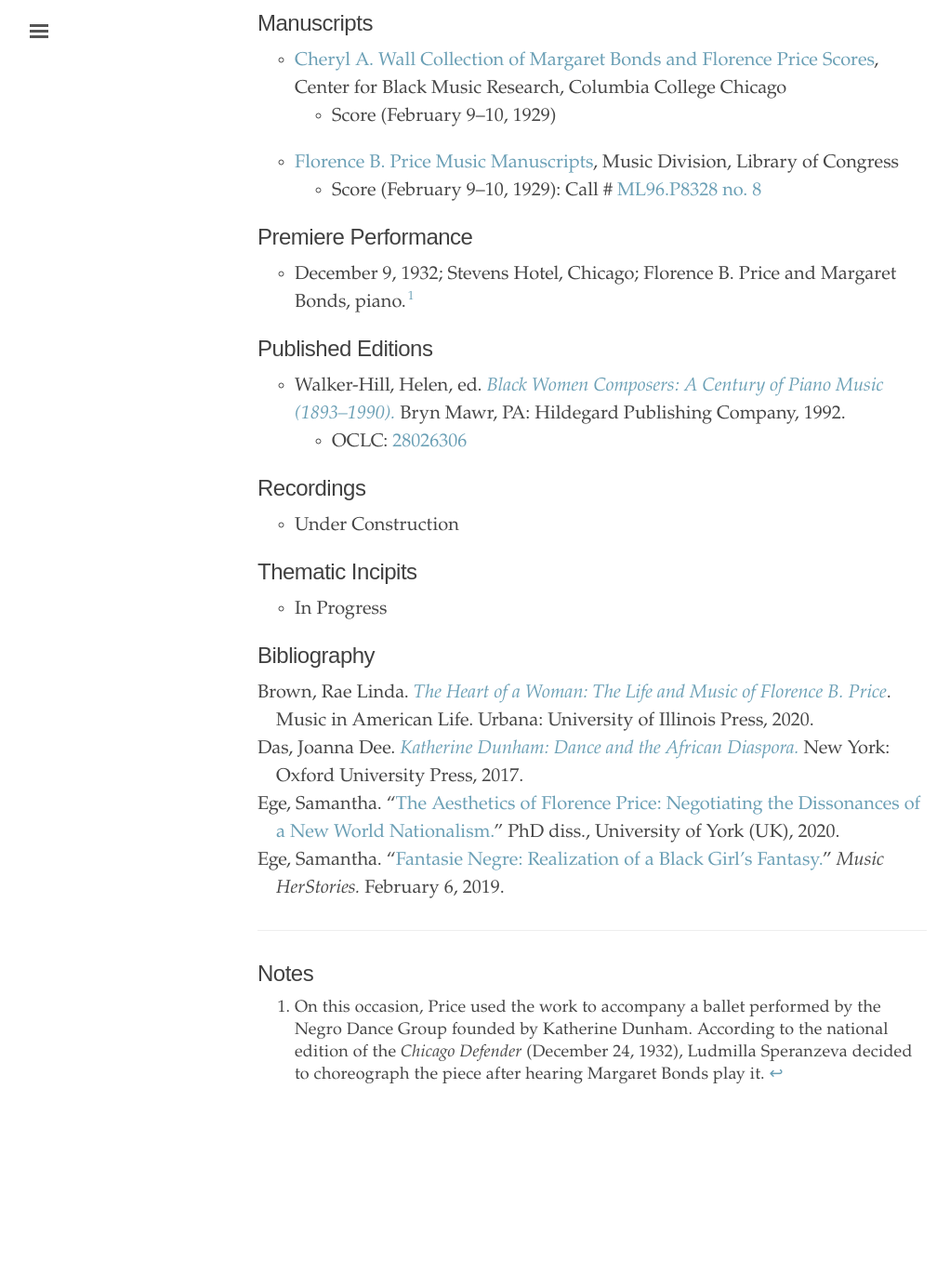
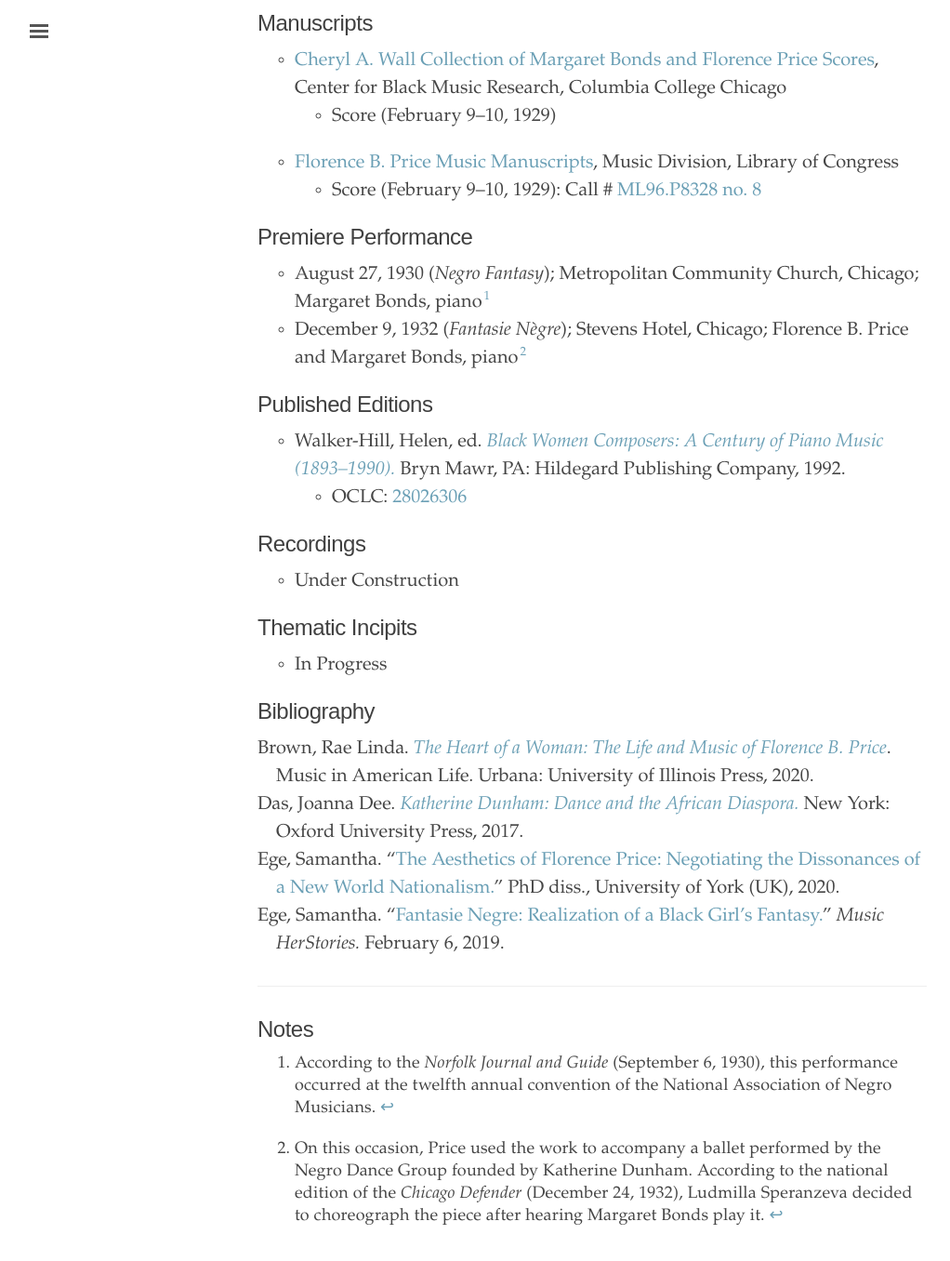
Before and after one commit to dwshadle/florence-price-catalog, a Jekyll site: the page built from _texts/price-fantasie_negre_no1.md, in a window 1280 px wide and 1400 px high, scrolled down 542 px. Shown: the top 1356 px of the window at 93% size, without its empty margins (3-1025 px from the left). Built offline with Jekyll 4.4.1, drawn with Linux system fonts in a browser that asks for light colours; before the commit the page ends 1790 px from its top, so only the background shows below that.

Commit message:
Update price-fantasie_negre_no1.md

```diff
--- a/_texts/price-fantasie_negre_no1.md
+++ b/_texts/price-fantasie_negre_no1.md
@@ -25,7 +25,8 @@
     * Score (February 9&ndash;10, 1929): Call # <a href="https://lccn.loc.gov/91757007" target="_blank">ML96.P8328 no. 8</a>
 
 ## Premiere Performance
-- December 9, 1932; Stevens Hotel, Chicago; Florence B. Price and Margaret Bonds, piano.[^fn1]
+- August 27, 1930 (*Negro Fantasy*); Metropolitan Community Church, Chicago; Margaret Bonds, piano[^fn1]
+- December 9, 1932 (*Fantasie Nègre*); Stevens Hotel, Chicago; Florence B. Price and Margaret Bonds, piano[^fn2]
 
 ## Published Editions
 - Walker-Hill, Helen, ed. <a href="https://www.hildegard.com/catalog.php?keyword=490-01070" target="_blank">*Black Women Composers: A Century of Piano Music (1893&ndash;1990).*</a> Bryn Mawr, PA: Hildegard Publishing Company, 1992.
@@ -47,5 +48,5 @@
 ---
 
 ## Notes
-
-[^fn1]: On this occasion, Price used the work to accompany a ballet performed by the Negro Dance Group founded by Katherine Dunham. According to the national edition of the *Chicago Defender* (December 24, 1932), Ludmilla Speranzeva decided to choreograph the piece after hearing Margaret Bonds play it.
+[^fn1]: According to the *Norfolk Journal and Guide* (September 6, 1930), this performance occurred at the twelfth annual convention of the National Association of Negro Musicians.
+[^fn2]: On this occasion, Price used the work to accompany a ballet performed by the Negro Dance Group founded by Katherine Dunham. According to the national edition of the *Chicago Defender* (December 24, 1932), Ludmilla Speranzeva decided to choreograph the piece after hearing Margaret Bonds play it.
```
